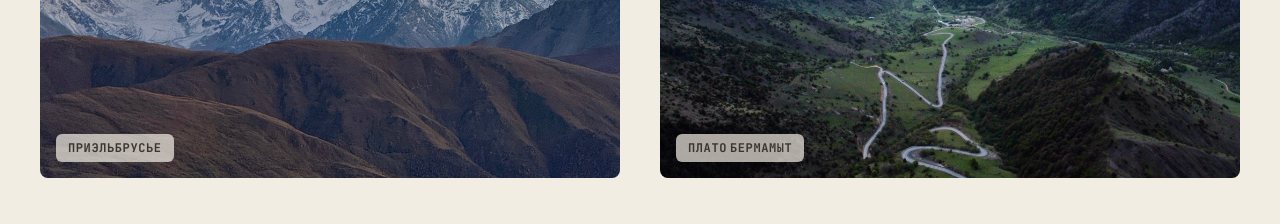
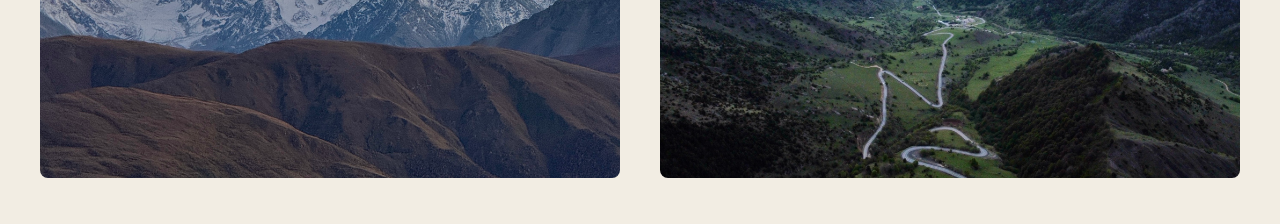
Before and after one commit to Stillonov/sz-shag-za-pereval, a Next.js app: page /trips/plato-bermamyt in a window 1280 px wide. Shown: the part 3560-3784 px from the top of the page. Built offline with nearby package versions, Linux system fonts and the light colour scheme.

Commit message:
Remove captions from gallery photos
Drop the creamGlass caption badge over each Gallery slide; alt text
still carries the photo description. Also removes the now-unused
Badge creamGlass variant and updates DESIGN.md accordingly.

```diff
--- a/src/app/(pages)/trips/[slug]/_components/Gallery.tsx
+++ b/src/app/(pages)/trips/[slug]/_components/Gallery.tsx
@@ -5,7 +5,6 @@ import Image from 'next/image';
 import useEmblaCarousel from 'embla-carousel-react';
 import { ArrowLeftIcon, ArrowRightIcon } from 'lucide-react';
 
-import { Badge } from '@/components/Badge';
 import { Container } from '@/components/Container';
 
 import type { TripDetail } from '@/content/tripDetails';
@@ -66,9 +65,6 @@ export function Gallery({ trip }: GalleryProps) {
                   sizes="(min-width: 640px) 50vw, 100vw"
                   className="object-cover"
                 />
-                <Badge variant="creamGlass" className="absolute bottom-4 left-4">
-                  {photo.caption}
-                </Badge>
               </div>
             </div>
           ))}
--- a/src/components/Badge.tsx
+++ b/src/components/Badge.tsx
@@ -4,14 +4,13 @@ import { cn } from '@/utils/cn';
 
 type BadgeProps = {
   children: ReactNode;
-  variant?: 'terracotta' | 'charcoal' | 'creamGlass';
+  variant?: 'terracotta' | 'charcoal';
   className?: string;
 };
 
 const variantClasses = {
   terracotta: 'bg-terracotta text-cream-100',
   charcoal: 'bg-charcoal text-cream-100',
-  creamGlass: 'bg-cream-100/70 text-walnut',
 };
 
 export function Badge({ children, variant = 'terracotta', className }: BadgeProps) {
```
Also changed, not shown: 1 other file (tests, documents, lock files or other folders).
